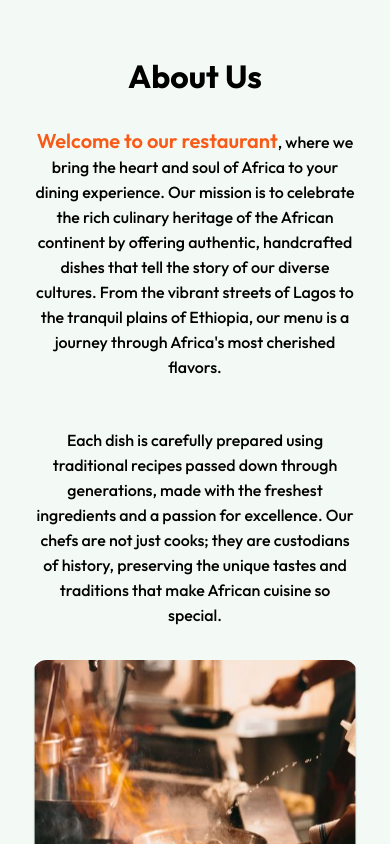
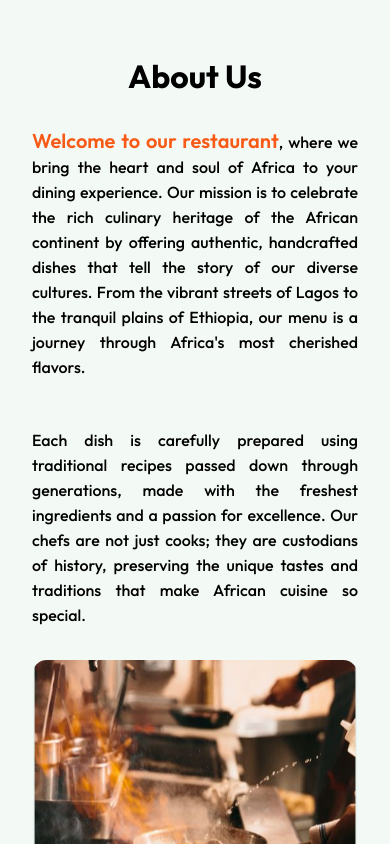
Before and after one commit to Alori-Daniel/RestaurantSeatReservations, a React (Vite) app: page / in a window 390 px wide. Shown: the part 2560-3404 px from the top of the page. Built offline with nearby package versions, Linux system fonts and the light colour scheme; a web font is replaced by a local one.

Commit message:
Working on ui and responsiveness

```diff
--- a/src/components/AboutUs/aboutus.css
+++ b/src/components/AboutUs/aboutus.css
@@ -57,8 +57,12 @@
 }
 .p-aboutUs{
     position: absolute;
+    text-align: justify;
     bottom: 5%;
     left: -10%;
+}
+.left-content p{
+    text-align: justify;
 }
 .aboutus-div p{
     font-family: "Outfit", sans-serif ;
@@ -83,9 +87,9 @@
     .aboutus-div p{
         max-width: 600px;
     }
-    .right-content{
-        /* width: 100%; */
-    }
+    /* .right-content{
+        width: 100%;
+    } */
     .p-aboutUs{
         position: relative;
         margin-top: 10rem;
@@ -106,9 +110,9 @@
     }
 }
 @media screen and (max-width:620px){
-    .aboutus-div p{
-        /* max-width: 400px; */
-    }
+    /* .aboutus-div p{
+        max-width: 400px;
+    } */
     .left-content{
         width: 100%;
     }
--- a/src/components/BookTable/BookTableComponents/booktablecomponent.css
+++ b/src/components/BookTable/BookTableComponents/booktablecomponent.css
@@ -90,7 +90,7 @@
     align-items: center;
     gap: 1.5rem;
 }
-.tableselection-heading h2,p{
+.tableselection-heading h2, .tableselection-heading p{
     text-align: center;
     font-family: "Outfit", serif;
 }
--- a/src/components/Menu/Delicacy/item.css
+++ b/src/components/Menu/Delicacy/item.css
@@ -98,6 +98,7 @@
     font-family: "Libre Baskerville", serif;
     color: #ffffff;
     margin-top: 0.4rem;
+    text-align: left;
 }
 .starter-text p:nth-child(1){
     font-size: 29px;
--- a/src/components/ReserveTable/ReserveTable.jsx
+++ b/src/components/ReserveTable/ReserveTable.jsx
@@ -32,7 +32,7 @@ const ReserveTable = () => {
         <p className="description">
           Experience the vibrant flavors of Africa in a warm and welcoming atmosphere. Whether you're planning a special celebration or a casual meal with friends, reserving your table ensures you have a seat at the heart of our culinary journey. Choose your preferred time and date, and let us take care of the rest. We look forward to hosting you and making your dining experience truly unforgettable.
         </p>
-        <button onClick={()=> navigate('/book')} className="reserve-button btn-shine">Book Your Table</button>
+        <button onClick={()=>{ navigate('/book'), window.scroll(0,0)}} className="reserve-button btn-shine">Book Your Table</button>
       </div>
       <div className="graphic-container">
         {/* Conditional rendering of images based on screen size */}
```
